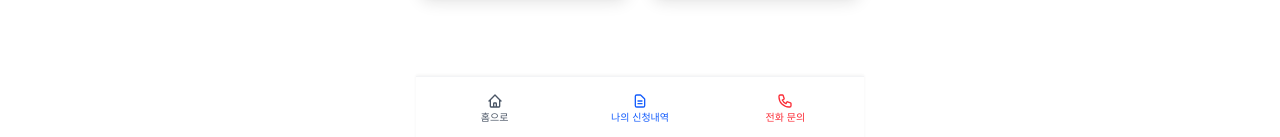
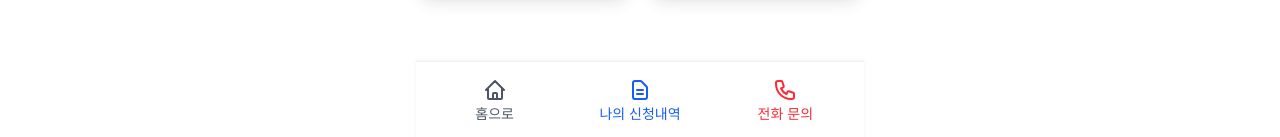
Before and after one commit to tolbilee/traditional-ceremony-app, a Next.js app: page /test in a window 1280 px wide. Shown: the part 660-797 px from the top of the page. Built offline with nearby package versions, Linux system fonts and the light colour scheme; a web font is replaced by a local one.

Commit message:
feat: increase bottom navigation bar text and icon sizes by 50%
- Increase icon size from h-4 w-4 (16px) to h-6 w-6 (24px)
- Increase text size from text-[10px] (10px) to text-sm (14px)
- Increase font size from text-xs (12px) to text-base (16px)
- Improve visibility for better user experience

```diff
--- a/components/BottomNavigationBar.tsx
+++ b/components/BottomNavigationBar.tsx
@@ -17,10 +17,10 @@ export default function BottomNavigationBar() {
       <div className="grid grid-cols-3 gap-1 px-2 py-2">
         <Link
           href="/"
-          className="flex flex-col items-center justify-center gap-0.5 rounded-lg px-2 py-2 text-xs font-medium text-gray-600 transition-all hover:bg-gray-50 active:scale-95"
+          className="flex flex-col items-center justify-center gap-0.5 rounded-lg px-2 py-2 text-base font-medium text-gray-600 transition-all hover:bg-gray-50 active:scale-95"
         >
           <svg
-            className="h-4 w-4"
+            className="h-6 w-6"
             fill="none"
             stroke="currentColor"
             viewBox="0 0 24 24"
@@ -33,14 +33,14 @@ export default function BottomNavigationBar() {
               d="M3 12l2-2m0 0l7-7 7 7M5 10v10a1 1 0 001 1h3m10-11l2 2m-2-2v10a1 1 0 01-1 1h-3m-6 0a1 1 0 001-1v-4a1 1 0 011-1h2a1 1 0 011 1v4a1 1 0 001 1m-6 0h6"
             />
           </svg>
-          <span className="text-[10px]">홈으로</span>
+          <span className="text-sm">홈으로</span>
         </Link>
         <Link
           href="/my-applications"
-          className="flex flex-col items-center justify-center gap-0.5 rounded-lg px-2 py-2 text-xs font-medium text-blue-600 transition-all hover:bg-blue-50 active:scale-95"
+          className="flex flex-col items-center justify-center gap-0.5 rounded-lg px-2 py-2 text-base font-medium text-blue-600 transition-all hover:bg-blue-50 active:scale-95"
         >
           <svg
-            className="h-4 w-4"
+            className="h-6 w-6"
             fill="none"
             stroke="currentColor"
             viewBox="0 0 24 24"
@@ -53,14 +53,14 @@ export default function BottomNavigationBar() {
               d="M9 12h6m-6 4h6m2 5H7a2 2 0 01-2-2V5a2 2 0 012-2h5.586a1 1 0 01.707.293l5.414 5.414a1 1 0 01.293.707V19a2 2 0 01-2 2z"
             />
           </svg>
-          <span className="text-[10px]">나의 신청내역</span>
+          <span className="text-sm">나의 신청내역</span>
         </Link>
         <a
           href={`tel:${INQUIRY_PHONE}`}
-          className="flex flex-col items-center justify-center gap-0.5 rounded-lg px-2 py-2 text-xs font-medium text-red-500 transition-all hover:bg-red-50 active:scale-95"
+          className="flex flex-col items-center justify-center gap-0.5 rounded-lg px-2 py-2 text-base font-medium text-red-500 transition-all hover:bg-red-50 active:scale-95"
         >
           <svg
-            className="h-4 w-4"
+            className="h-6 w-6"
             fill="none"
             stroke="currentColor"
             viewBox="0 0 24 24"
@@ -73,7 +73,7 @@ export default function BottomNavigationBar() {
               d="M3 5a2 2 0 012-2h3.28a1 1 0 01.948.684l1.498 4.493a1 1 0 01-.502 1.21l-2.257 1.13a11.042 11.042 0 005.516 5.516l1.13-2.257a1 1 0 011.21-.502l4.493 1.498a1 1 0 01.684.949V19a2 2 0 01-2 2h-1C9.716 21 3 14.284 3 6V5z"
             />
           </svg>
-          <span className="text-[10px]">전화 문의</span>
+          <span className="text-sm">전화 문의</span>
         </a>
       </div>
     </div>
```
